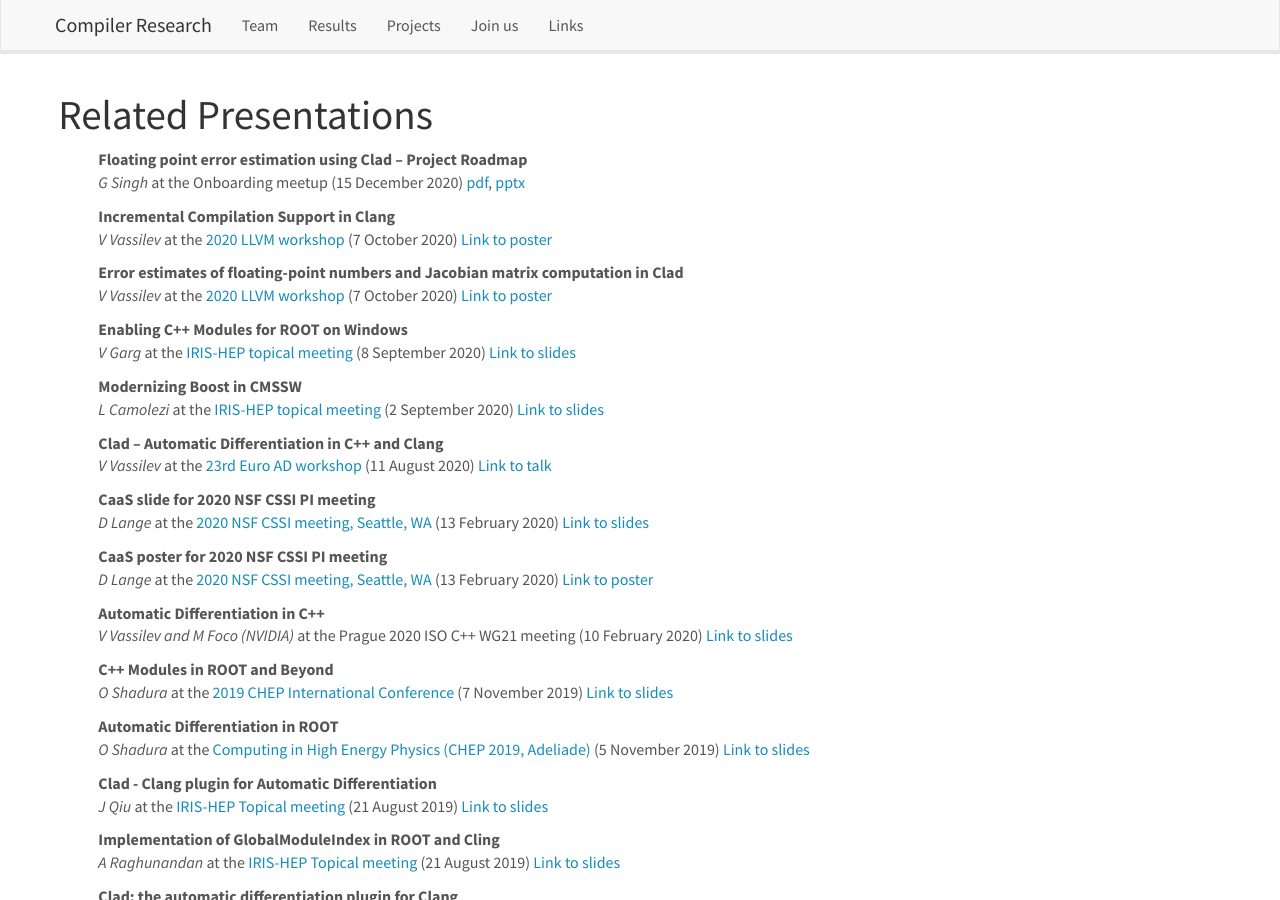
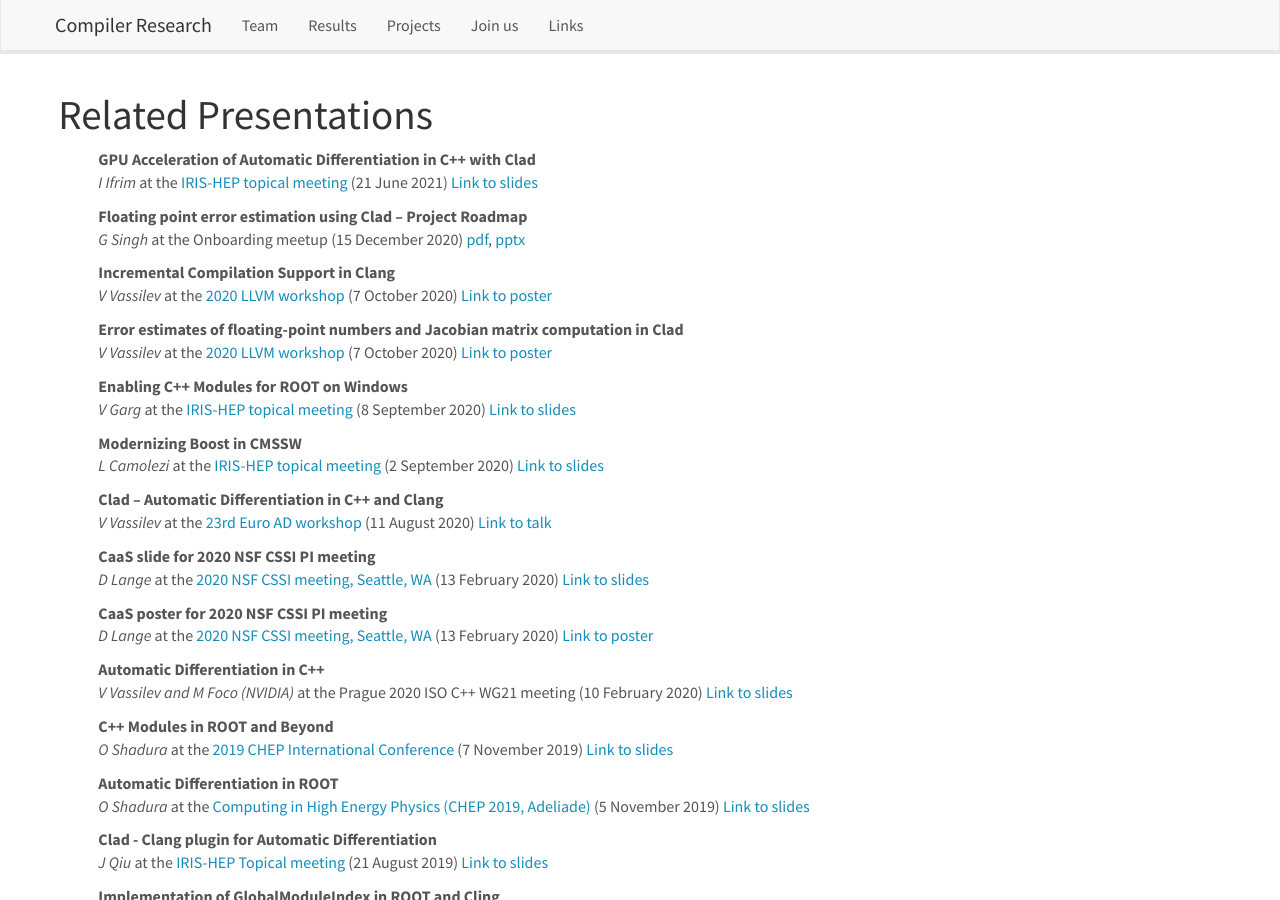
Before and after one commit to vgvassilev/clad, a Jekyll site: the page built from _pages/presentations.md, in a window 1280 px wide and 900 px high. Built offline with Jekyll 4.4.1, drawn with Linux system fonts in a browser that asks for light colours; nearby versions of some CDN libraries.

Commit message:
Add Ioana's slides for the topical meeting

```diff
--- a/_data/preslist.yml
+++ b/_data/preslist.yml
@@ -1,3 +1,10 @@
+- title: "GPU Acceleration of Automatic Differentiation in C++ with Clad"
+  description:
+  location: "[IRIS-HEP topical meeting](https://indico.cern.ch/event/1040761/)"
+  date: 2021-06-21
+  speaker: I Ifrim
+  artifacts: "[Link to slides](https://indico.cern.ch/event/1040761/contributions/4400258/attachments/2268253/3851595/Ioana%20Ifrim%20-%20GPU%20Acceleration%20of%20Automatic%20Differentiation%20in%20C%2B%2B%20with%20Clad.pdf)"
+
 - title: "Floating point error estimation using Clad -- Project Roadmap"
   description: My abstract
   location: "Onboarding meetup"
```
